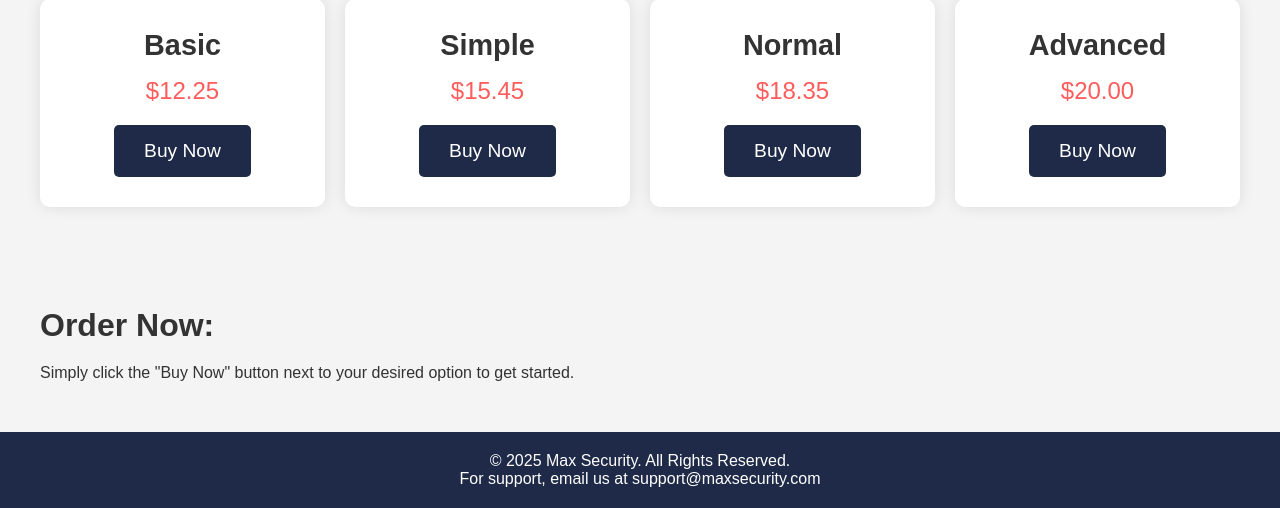
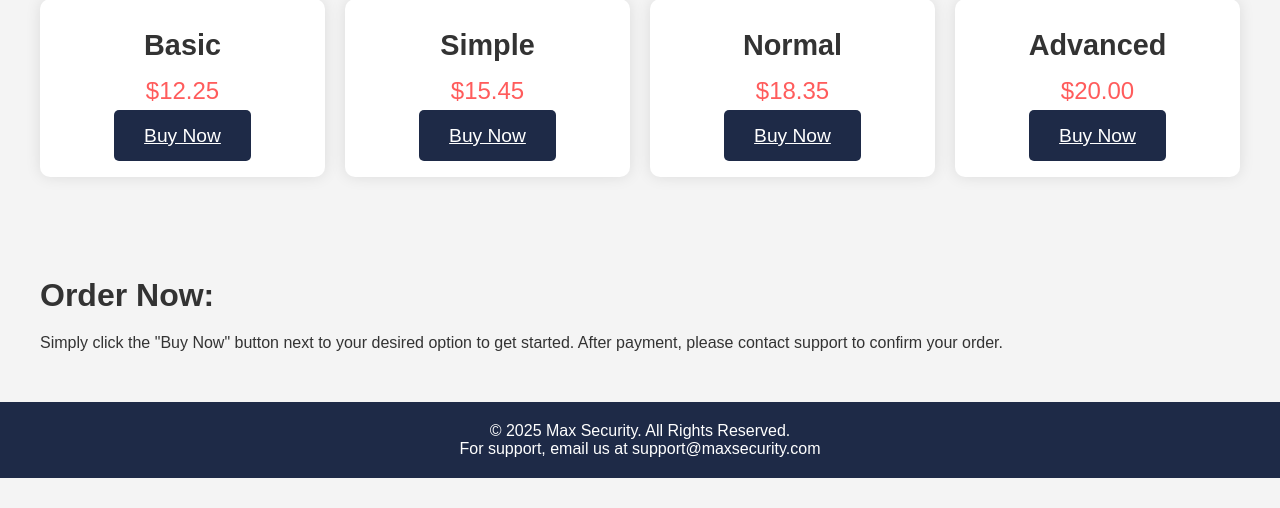
Before and after one commit to MaxYT5184/max-security-usb-store, a plain HTML site: page index.html in a window 1280 px wide. Shown: the part 478-986 px from the top of the page. After the commit the page ends 956 px from the top, so only its background shows below. Drawn offline with Linux system fonts and the light colour scheme.

Commit message:
Update index.html

```diff
--- a/index.html
+++ b/index.html
@@ -39,22 +39,22 @@
                 <div class="pricing-option">
                     <h3>Basic</h3>
                     <p>$12.25</p>
-                    <button class="buy-btn">Buy Now</button>
+                    <a href="cashapp://send?amount=12.25&to=YourCashAppID" class="buy-btn">Buy Now</a>
                 </div>
                 <div class="pricing-option">
                     <h3>Simple</h3>
                     <p>$15.45</p>
-                    <button class="buy-btn">Buy Now</button>
+                    <a href="cashapp://send?amount=15.45&to=YourCashAppID" class="buy-btn">Buy Now</a>
                 </div>
                 <div class="pricing-option">
                     <h3>Normal</h3>
                     <p>$18.35</p>
-                    <button class="buy-btn">Buy Now</button>
+                    <a href="cashapp://send?amount=18.35&to=YourCashAppID" class="buy-btn">Buy Now</a>
                 </div>
                 <div class="pricing-option">
                     <h3>Advanced</h3>
                     <p>$20.00</p>
-                    <button class="buy-btn">Buy Now</button>
+                    <a href="cashapp://send?amount=20.00&to=YourCashAppID" class="buy-btn">Buy Now</a>
                 </div>
             </div>
         </div>
@@ -63,7 +63,7 @@
     <section id="order" class="section">
         <div class="container">
             <h2>Order Now:</h2>
-            <p>Simply click the "Buy Now" button next to your desired option to get started.</p>
+            <p>Simply click the "Buy Now" button next to your desired option to get started. After payment, please contact support to confirm your order.</p>
         </div>
     </section>
 
```
